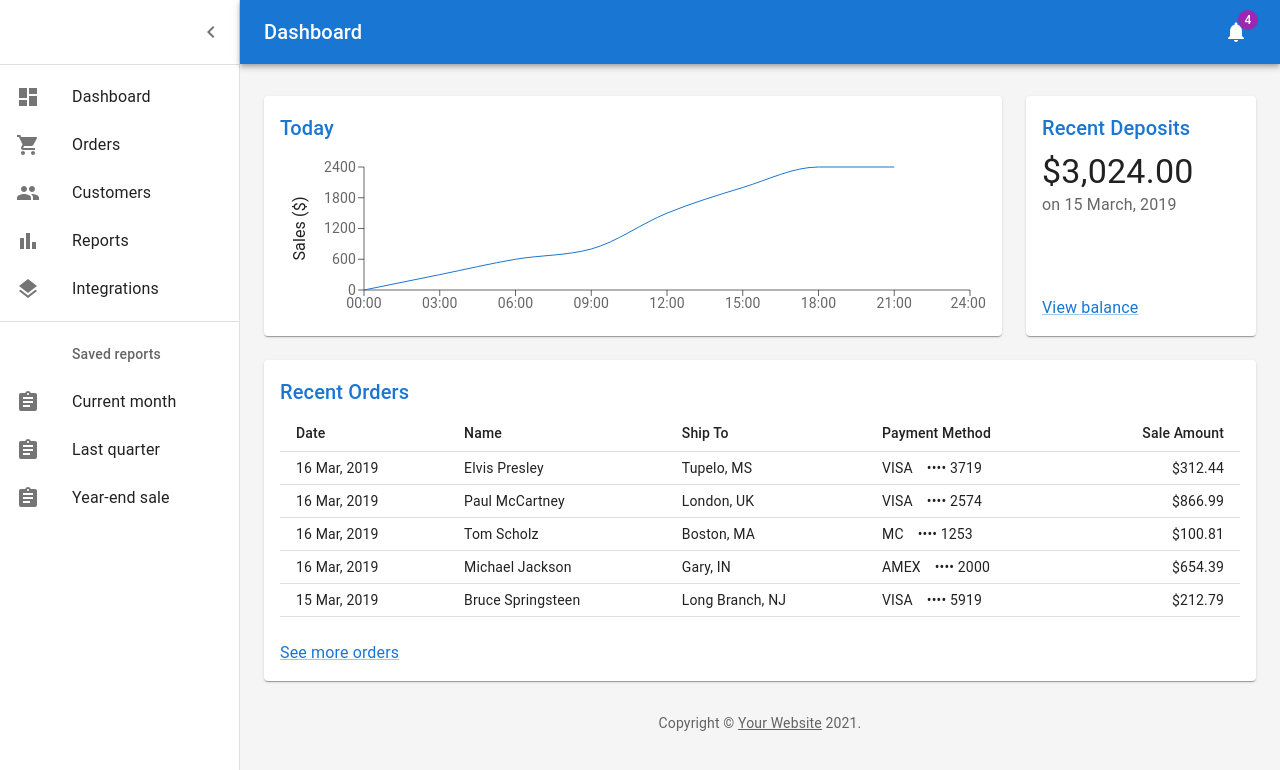
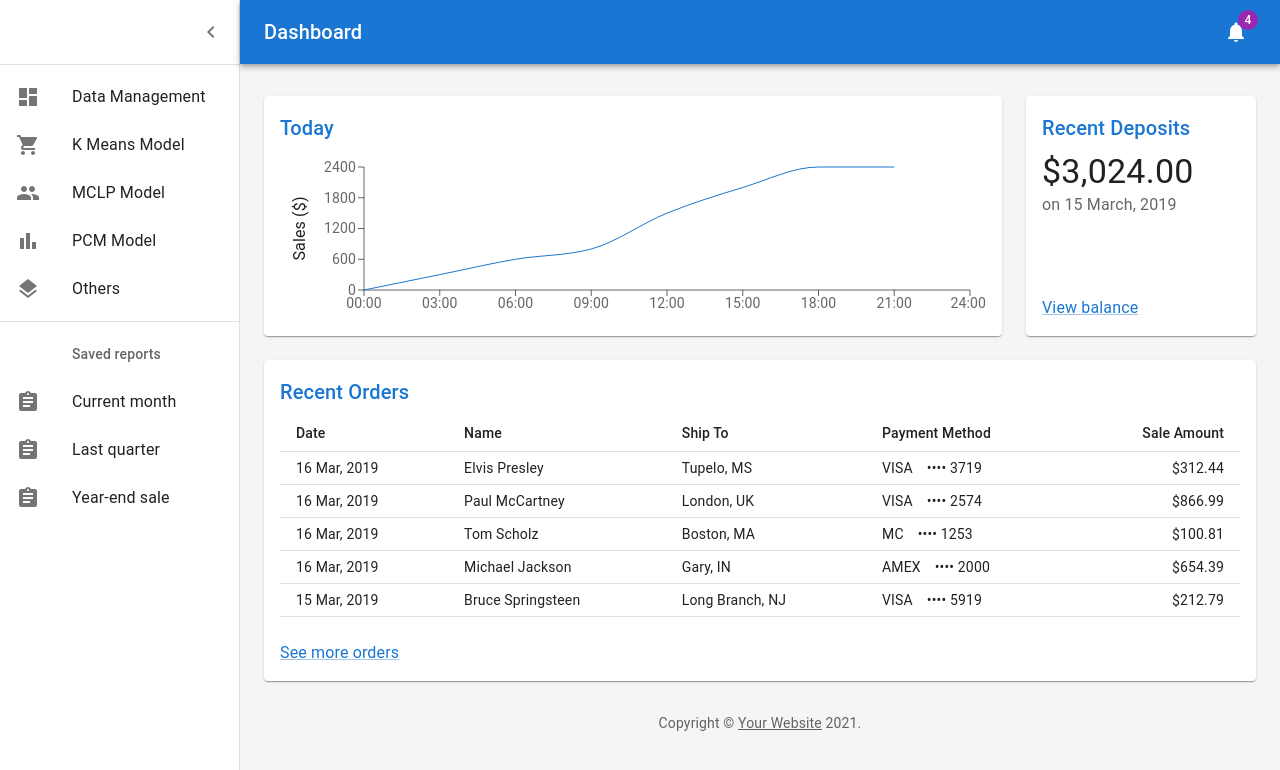
Before and after one commit to DeetoMok/System-Design-Project, a React (Create React App) app in the folder WebApp/frontend/: page / in a window 1280 px wide. Shown: the top 770 px of the page. Built offline with nearby package versions, Linux system fonts and the light colour scheme.

Commit message:
updated listItems

```diff
--- a/WebApp/frontend/src/templates/Dashboard.js
+++ b/WebApp/frontend/src/templates/Dashboard.js
@@ -127,6 +127,7 @@ function DashboardContent() {
             </IconButton>
           </Toolbar>
         </AppBar>
+
         <Drawer variant="permanent" open={open}>
           <Toolbar
             sx={{
--- a/WebApp/frontend/src/templates/listItems.js
+++ b/WebApp/frontend/src/templates/listItems.js
@@ -16,31 +16,31 @@ export const mainListItems = (
       <ListItemIcon>
         <DashboardIcon />
       </ListItemIcon>
-      <ListItemText primary="Dashboard" />
+      <ListItemText primary="Data Management" />
     </ListItem>
     <ListItem button>
       <ListItemIcon>
         <ShoppingCartIcon />
       </ListItemIcon>
-      <ListItemText primary="Orders" />
+      <ListItemText primary="K Means Model" />
     </ListItem>
     <ListItem button>
       <ListItemIcon>
         <PeopleIcon />
       </ListItemIcon>
-      <ListItemText primary="Customers" />
+      <ListItemText primary="MCLP Model" />
     </ListItem>
     <ListItem button>
       <ListItemIcon>
         <BarChartIcon />
       </ListItemIcon>
-      <ListItemText primary="Reports" />
+      <ListItemText primary="PCM Model" />
     </ListItem>
     <ListItem button>
       <ListItemIcon>
         <LayersIcon />
       </ListItemIcon>
-      <ListItemText primary="Integrations" />
+      <ListItemText primary="Others" />
     </ListItem>
   </div>
 );
```
